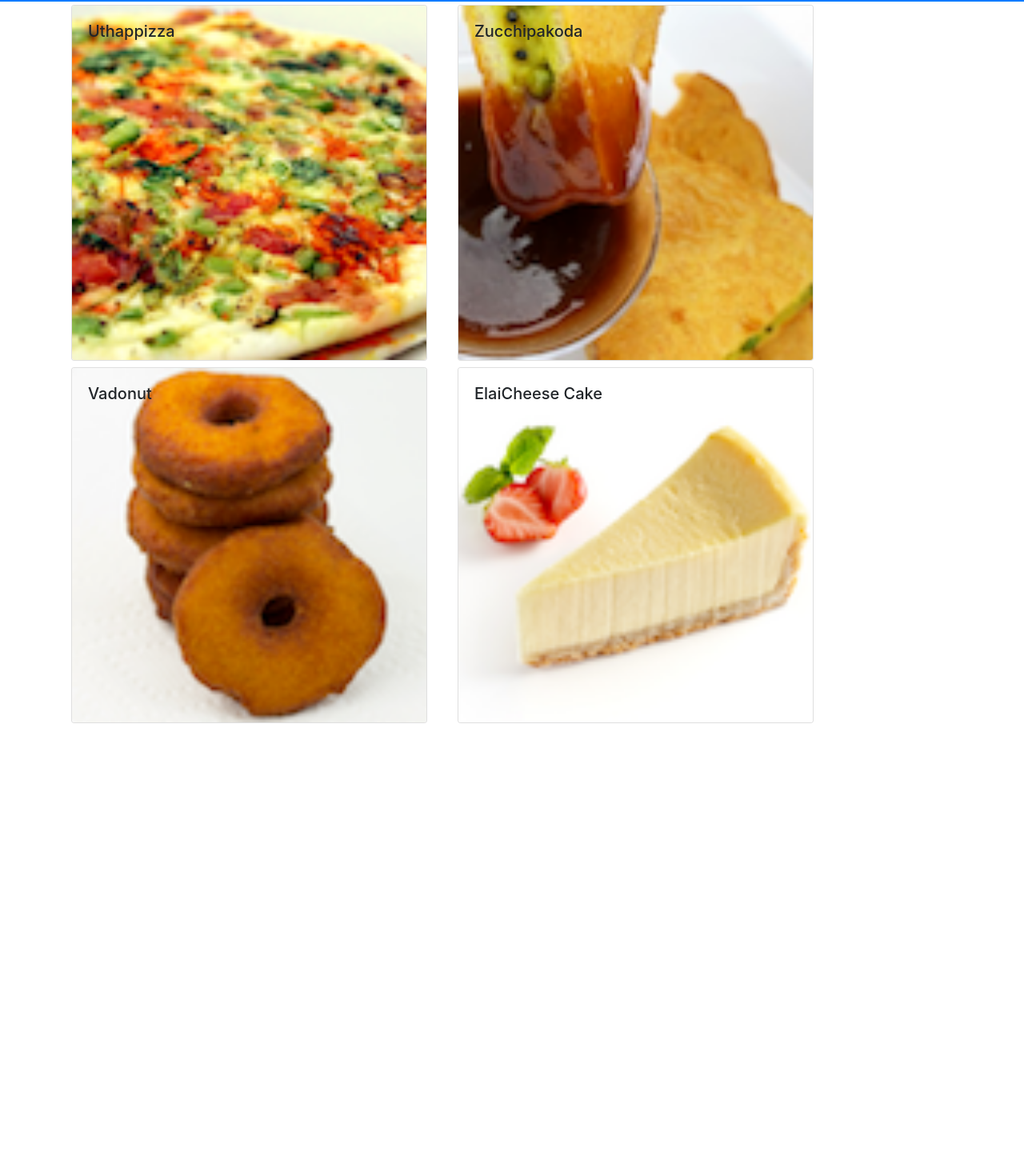
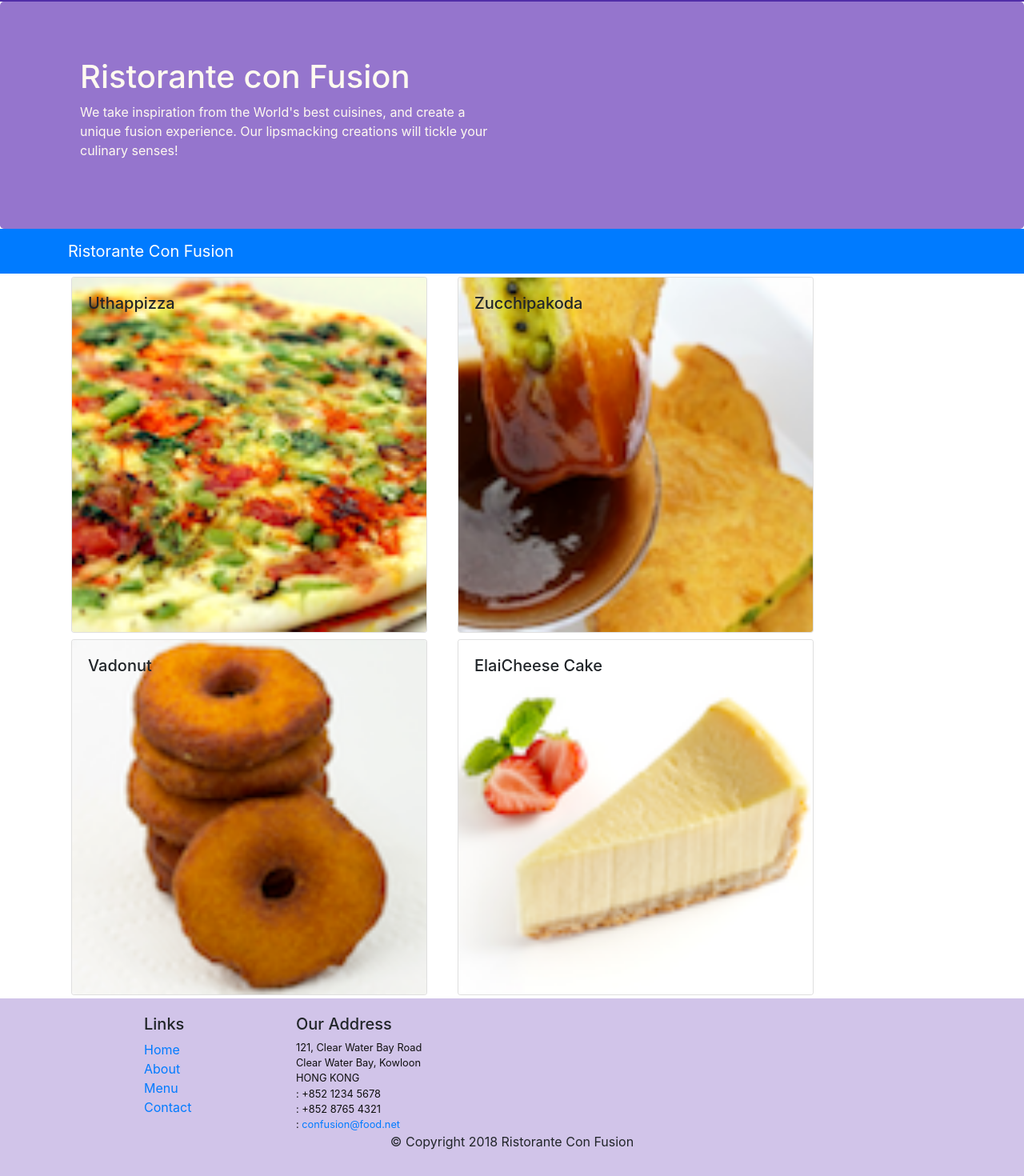
Before and after one commit to sean-leonard-ireland/cousera-react1, a React (Create React App) app: page /contactus in a window 1280 px wide. Shown: the part 54-1524 px from the top of the page at 80% size. Before the commit the page ends 962 px from the top, so only its background shows below. Built offline with nearby package versions, Linux system fonts and the light colour scheme.

Commit message:
header and footer

```diff
--- a/package.json
+++ b/package.json
@@ -7,6 +7,8 @@
     "@testing-library/react": "^11.1.0",
     "@testing-library/user-event": "^12.1.10",
     "bootstrap": "^4.0.0",
+    "bootstrap-social": "^5.1.1",
+    "font-awesome": "^4.7.0",
     "react": "^17.0.1",
     "react-dom": "^17.0.1",
     "react-popper": "^0.9.2",
--- /dev/null
+++ b/src/App.css
@@ -0,0 +1,33 @@
+.row-header {
+  margin: 0px auto;
+  padding: 0px auto;
+}
+
+.row-content {
+  margin: 0px auto;
+  padding: 50px 0px 50px 0px;
+  border-bottom: 1px ridge;
+  min-height: 400px;
+}
+
+.footer {
+  background-color: #d1c4e9;
+  margin: 0px auto;
+  padding: 20px 0px 20px 0px;
+}
+.jumbotron {
+  padding: 70px 30px 70px 30px;
+  margin: 0px auto;
+  background: #9575cd;
+  color: floralwhite;
+}
+
+address {
+  font-size: 80%;
+  margin: 0px;
+  color: #0f0f0f;
+}
+
+.navbar-dark {
+  background-color: #512da8;
+}
--- /dev/null
+++ b/src/components/FooterComponent.js
@@ -0,0 +1,90 @@
+import React from "react";
+
+function Footer(props) {
+  return (
+    <div className="footer">
+      <div className="container">
+        <div className="row justify-content-center">
+          <div className="col-4 offset-1 col-sm-2">
+            <h5>Links</h5>
+            <ul className="list-unstyled">
+              <li>
+                <a href="#">Home</a>
+              </li>
+              <li>
+                <a href="#">About</a>
+              </li>
+              <li>
+                <a href="#">Menu</a>
+              </li>
+              <li>
+                <a href="contactus.html">Contact</a>
+              </li>
+            </ul>
+          </div>
+          <div className="col-7 col-sm-5">
+            <h5>Our Address</h5>
+            <address>
+              121, Clear Water Bay Road
+              <br />
+              Clear Water Bay, Kowloon
+              <br />
+              HONG KONG
+              <br />
+              <i className="fa fa-phone fa-lg"></i>: +852 1234 5678
+              <br />
+              <i className="fa fa-fax fa-lg"></i>: +852 8765 4321
+              <br />
+              <i className="fa fa-envelope fa-lg"></i>:{" "}
+              <a href="mailto:confusion@food.net">confusion@food.net</a>
+            </address>
+          </div>
+          <div className="col-12 col-sm-4 align-self-center">
+            <div className="text-center">
+              <a
+                className="btn btn-social-icon btn-google"
+                href="http://google.com/+"
+              >
+                <i className="fa fa-google-plus"></i>
+              </a>
+              <a
+                className="btn btn-social-icon btn-facebook"
+                href="http://www.facebook.com/profile.php?id="
+              >
+                <i className="fa fa-facebook"></i>
+              </a>
+              <a
+                className="btn btn-social-icon btn-linkedin"
+                href="http://www.linkedin.com/in/"
+              >
+                <i className="fa fa-linkedin"></i>
+              </a>
+              <a
+                className="btn btn-social-icon btn-twitter"
+                href="http://twitter.com/"
+              >
+                <i className="fa fa-twitter"></i>
+              </a>
+              <a
+                className="btn btn-social-icon btn-google"
+                href="http://youtube.com/"
+              >
+                <i className="fa fa-youtube"></i>
+              </a>
+              <a className="btn btn-social-icon" href="mailto:">
+                <i className="fa fa-envelope-o"></i>
+              </a>
+            </div>
+          </div>
+        </div>
+        <div className="row justify-content-center">
+          <div className="col-auto">
+            <p>© Copyright 2018 Ristorante Con Fusion</p>
+          </div>
+        </div>
+      </div>
+    </div>
+  );
+}
+
+export default Footer;
--- /dev/null
+++ b/src/components/HeaderComponent.js
@@ -0,0 +1,33 @@
+import React, { Component } from "react";
+import { Navbar, NavbarBrand, Jumbotron } from "reactstrap";
+
+
+class Header extends Component {
+  render() {
+    return (
+      <React.Fragment>
+        <Navbar dark>
+          <div className="container">
+            <NavbarBrand href="/">Ristorante Con Fusion</NavbarBrand>
+          </div>
+        </Navbar>
+        <Jumbotron>
+          <div className="container">
+            <div className="row row-header">
+              <div className="col-12 col-sm-6">
+                <h1>Ristorante con Fusion</h1>
+                <p>
+                  We take inspiration from the World's best cuisines, and create
+                  a unique fusion experience. Our lipsmacking creations will
+                  tickle your culinary senses!
+                </p>
+              </div>
+            </div>
+          </div>
+        </Jumbotron>
+      </React.Fragment>
+    );
+  }
+}
+
+export default Header;
--- a/src/components/MainComponent.js
+++ b/src/components/MainComponent.js
@@ -3,6 +3,9 @@
 import Menu from "./MenuComponent";
 import DishDetail from "./DishdetailComponent";
 import { DISHES } from "../shared/dishes";
+import Header from "./HeaderComponent";
+import Footer from "./FooterComponent";
+import "../App.css";
 
 class Main extends Component {
   constructor(props) {
@@ -21,6 +24,7 @@
   render() {
     return (
       <div>
+        <Header />
         <Navbar dark color="primary">
           <div className="container">
             <NavbarBrand href="/">Ristorante Con Fusion</NavbarBrand>
@@ -37,6 +41,7 @@
             )[0]
           }
         />
+        <Footer />
       </div>
     );
   }
```
Also changed, not shown: 1 other file (tests, documents, lock files or other folders).
